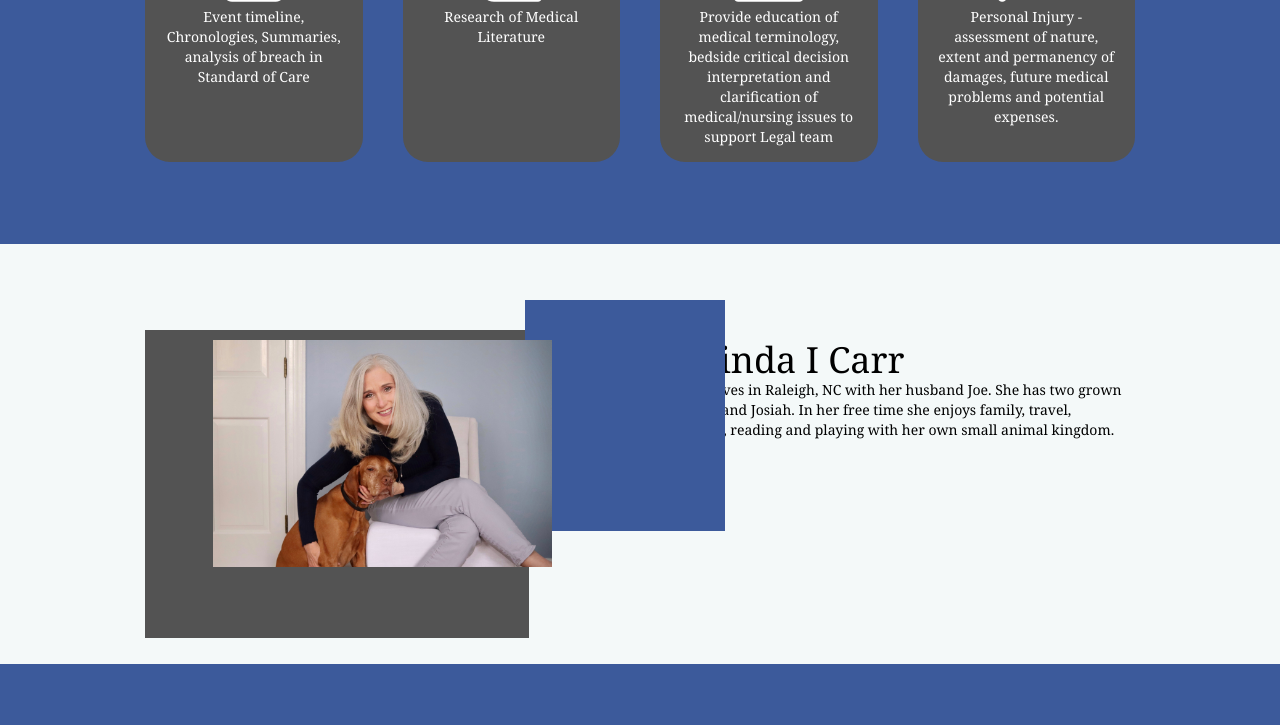
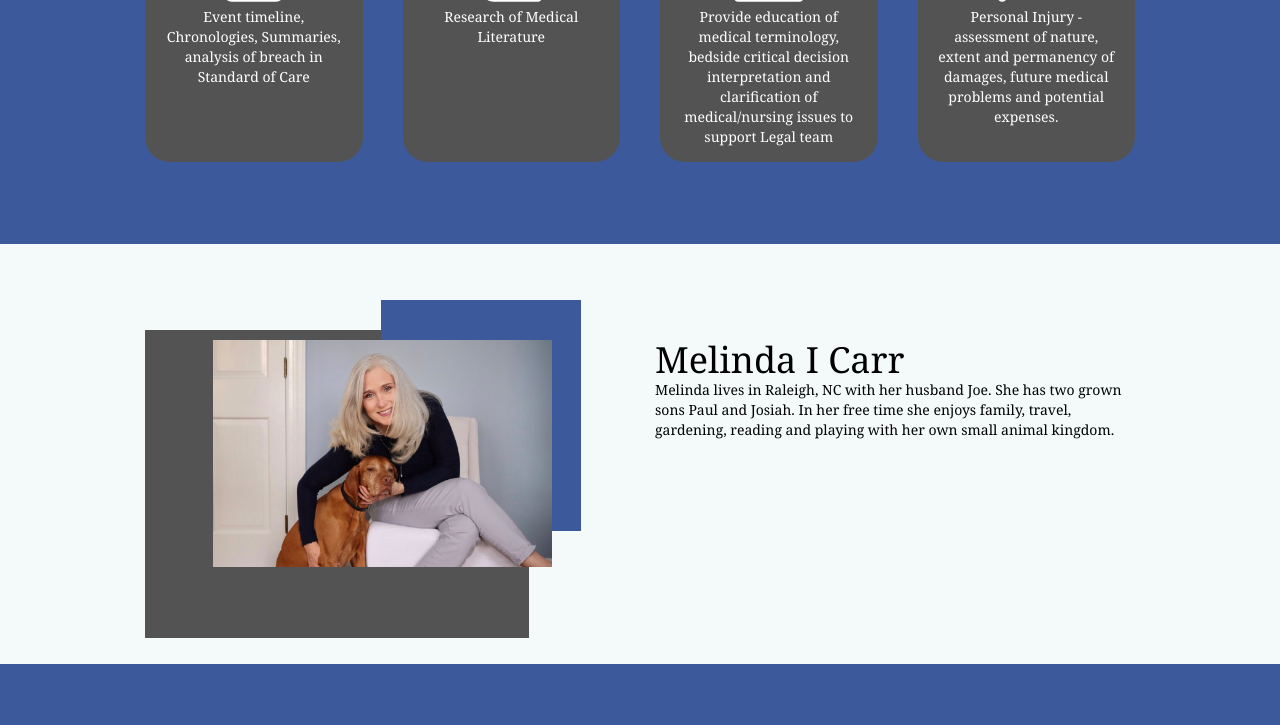
Before and after one commit to Carrpw/Carr-Legal-Nurse-Consulting, a website: page index.html in a window 1280 px wide. Shown: the part 2529-3254 px from the top of the page. Drawn offline with nearby package versions, Linux system fonts and the light colour scheme; a web font is replaced by a local one.

Commit message:
fixed little blue box

```diff
--- a/Assets/css/style.css
+++ b/Assets/css/style.css
@@ -141,7 +141,7 @@ main {
     width: 200px;
     height: 18vw;
     top: -20px;
-    left: 50vh;
+    left: 20vw;
     background-color:#3c5a9b;
     z-index: 4;
     flex: content;
```
